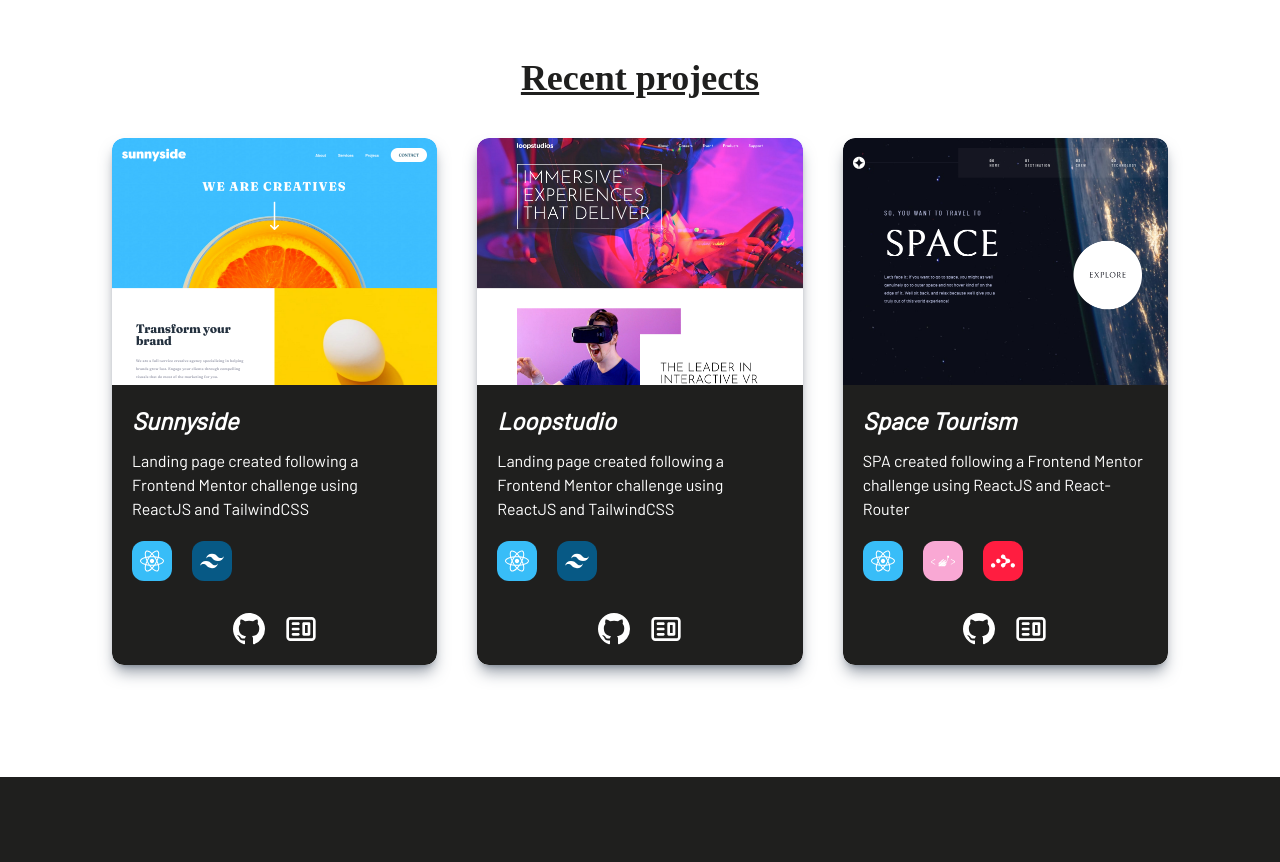
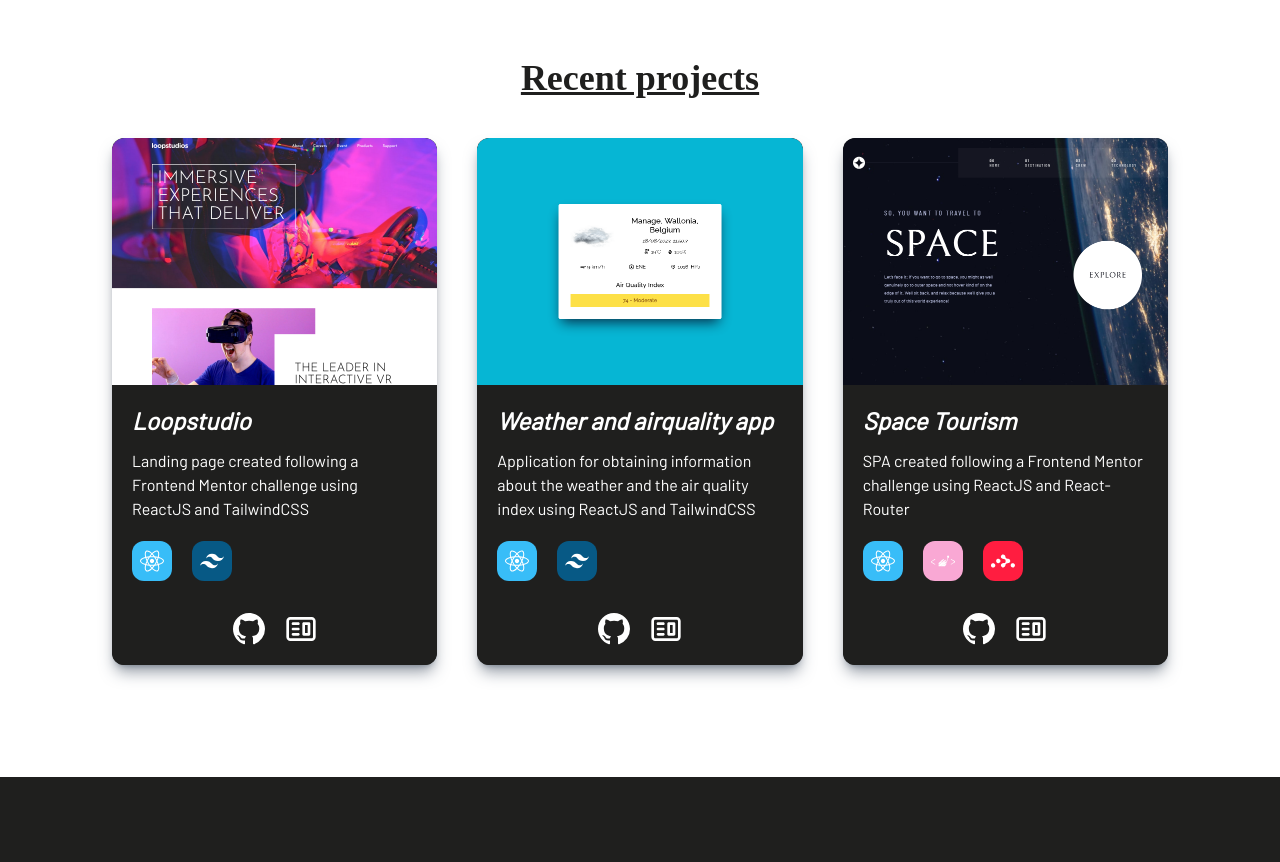
Before and after one commit to CalcagnoLoic/portfolio, a React (Create React App) app: page / in a window 1280 px wide. Shown: the part 660-1522 px from the top of the page. Built offline with nearby package versions, Linux system fonts and the light colour scheme; a web font is replaced by a local one.

Commit message:
add new project

```diff
--- a/src/components/cards.jsx
+++ b/src/components/cards.jsx
@@ -21,7 +21,7 @@ export const Cards = () => {
         }) => (
             <div
                 key={id}
-                className="rounded-xl overflow-hidden shadow-slate-700/50 shadow-lg mb-8"
+                className="rounded-xl overflow-hidden shadow-slate-700/50 shadow-lg mb-8 bg-main-color"
             >
                 <div className="basis-1/2 z-0">
                     <a href={link_project} target={"_blank"} rel="noreferrer">
--- a/src/data/dataCards.js
+++ b/src/data/dataCards.js
@@ -11,15 +11,14 @@ import {
 export const dataCards = [
     {
         id: 1,
-        image_project: "./img/sunnyside.png",
-        link_project: "https://calcagnoloic.github.io/Sunnyside-agency-react/",
+        image_project: "./img/loopstudio.png",
+        link_project: "https://calcagnoloic.github.io/loopstudios/",
         logo_github: <BsGithub />,
         logo_redirect: <CgWebsite />,
-        link_github:
-            "https://github.com/CalcagnoLoic/Sunnyside-agency-react/tree/main",
-        title: "Sunnyside",
+        link_github: "https://github.com/CalcagnoLoic/loopstudios",
+        title: "Loopstudio",
         explanation:
-            "Landing page created following a  Frontend Mentor challenge using ReactJS and TailwindCSS",
+            "Landing page created following a Frontend Mentor challenge using ReactJS and TailwindCSS",
         tag1: (
             <IconContext.Provider value={{ size: "2.5em", color: "white" }}>
                 <FaReact className="bg-sky-400 rounded-xl p-2" />
@@ -33,14 +32,14 @@ export const dataCards = [
     },
     {
         id: 2,
-        image_project: "./img/loopstudio.png",
-        link_project: "https://calcagnoloic.github.io/loopstudios/",
+        image_project: "./img/weatherapp.png",
+        link_project: "https://weather-airquality-app.netlify.app/",
         logo_github: <BsGithub />,
         logo_redirect: <CgWebsite />,
-        link_github: "https://github.com/CalcagnoLoic/loopstudios",
-        title: "Loopstudio",
+        link_github: "https://github.com/CalcagnoLoic/weather_airquality_app",
+        title: "Weather and airquality app",
         explanation:
-            "Landing page created following a  Frontend Mentor challenge using ReactJS and TailwindCSS",
+            "Application for obtaining information about the weather and the air quality index using ReactJS and TailwindCSS",
         tag1: (
             <IconContext.Provider value={{ size: "2.5em", color: "white" }}>
                 <FaReact className="bg-sky-400 rounded-xl p-2" />
@@ -61,7 +60,7 @@ export const dataCards = [
         link_github: "https://github.com/CalcagnoLoic/space-tourism",
         title: "Space Tourism",
         explanation:
-            "SPA created following a  Frontend Mentor challenge using ReactJS and React-Router",
+            "SPA created following a Frontend Mentor challenge using ReactJS and React-Router",
         tag1: (
             <IconContext.Provider value={{ size: "2.5em", color: "white" }}>
                 <FaReact className="bg-sky-400 rounded-xl p-2" />
```
Also changed, not shown: public/img/sunnyside.png (deleted), public/img/weatherapp.png (added).
